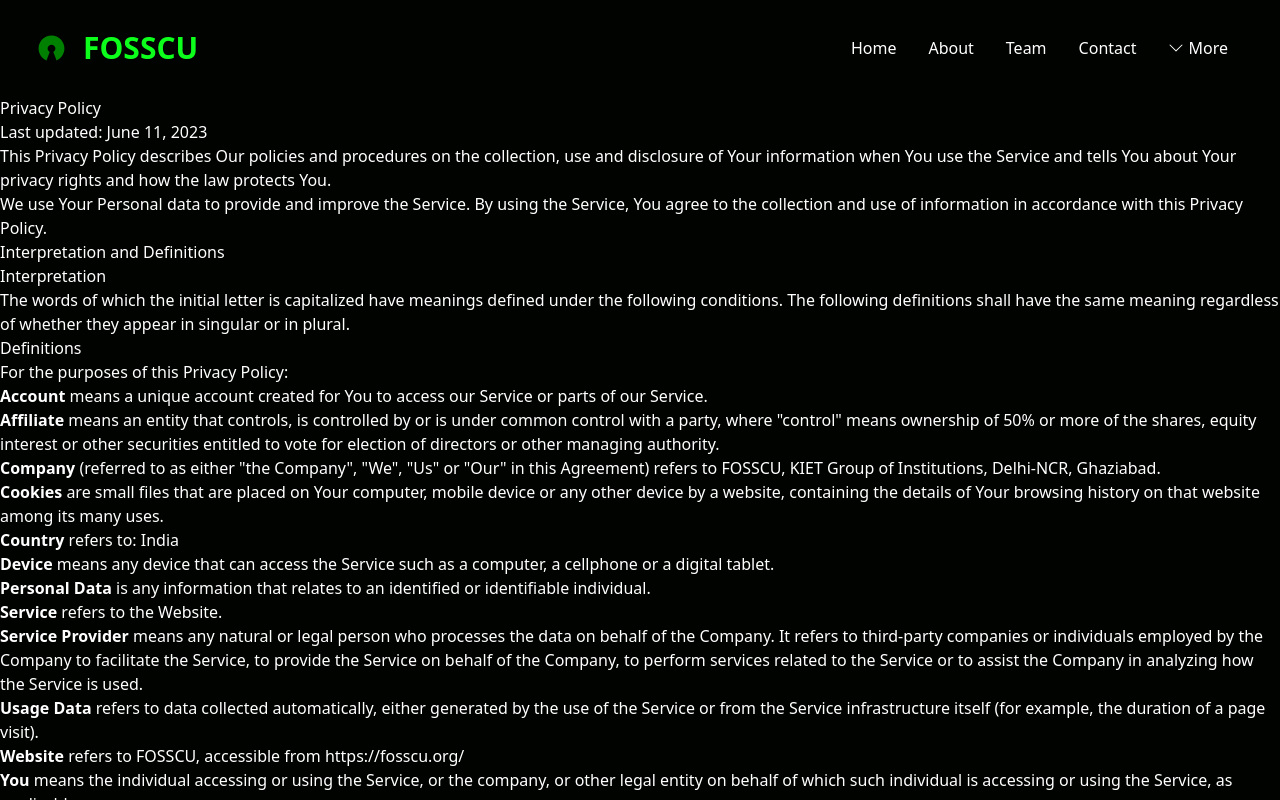
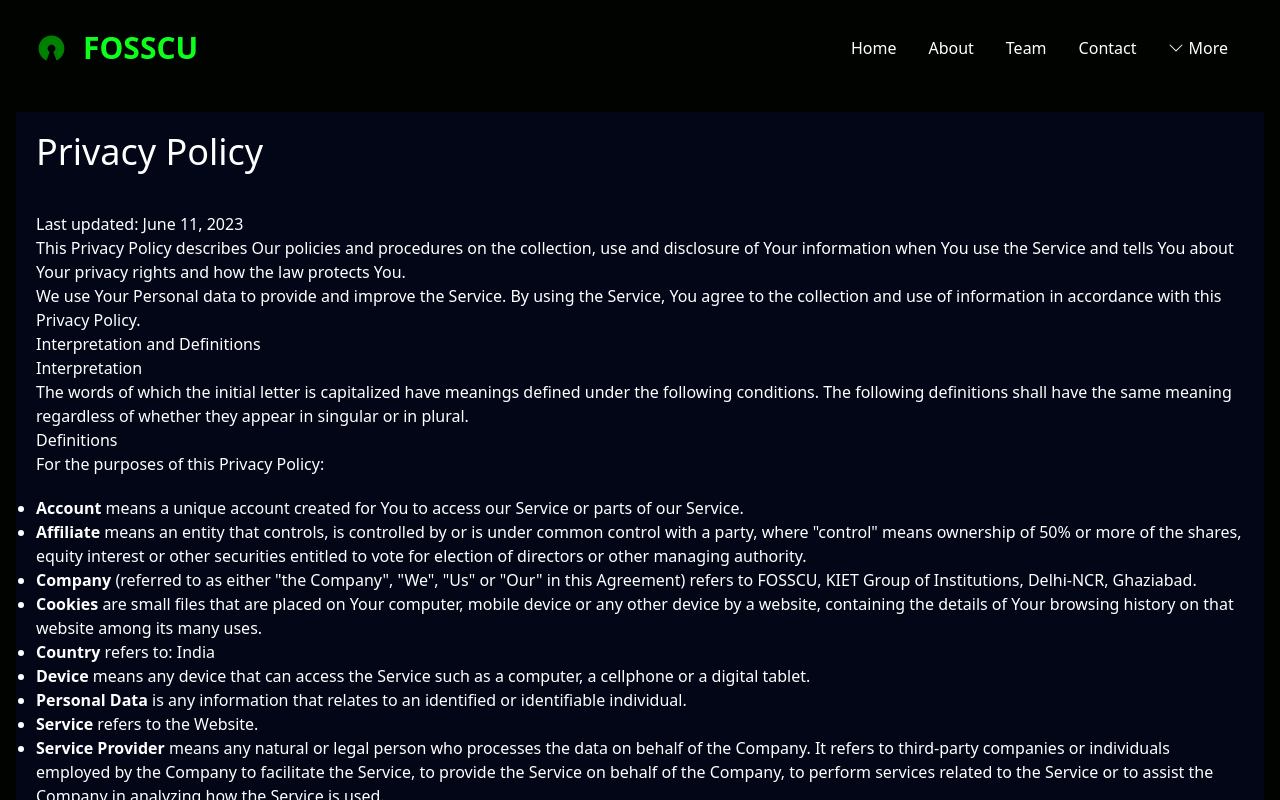
Before and after one commit to FOSS-Community/fosscu.org, a React (Vite) app: page /privacypolicy in a window 1280 px wide. Shown: the top 800 px of the page. Built offline with nearby package versions, Linux system fonts and the light colour scheme; the HTML template or start-up script is replaced by a standard one.

Commit message:
changed some lines

```diff
--- a/src/components/PrivacyPolicy.jsx
+++ b/src/components/PrivacyPolicy.jsx
@@ -2,11 +2,11 @@ import React from "react";
 
 const PrivacyPolicy = () => {
     return (
-    <div className="text-white">
+    <div className="bg-slate-950 text-white m-4 p-5" >
 
-        <h1>Privacy Policy</h1>
+        <h1 className="text-4xl">Privacy Policy</h1>
 
-        <p>Last updated: June 11, 2023</p>
+        <p className="mt-10">Last updated: June 11, 2023</p>
         <p>This Privacy Policy describes Our policies and procedures on the collection, use and disclosure of Your information when You use the Service and tells You about Your privacy rights and how the law protects You.</p>
         <p>We use Your Personal data to provide and improve the Service. By using the Service, You agree to the collection and use of information in accordance with this Privacy Policy. </p>
         <h1>Interpretation and Definitions</h1>
@@ -14,11 +14,11 @@ const PrivacyPolicy = () => {
         <p>The words of which the initial letter is capitalized have meanings defined under the following conditions. The following definitions shall have the same meaning regardless of whether they appear in singular or in plural.</p>
         <h2>Definitions</h2>
         <p>For the purposes of this Privacy Policy:</p>
-        <ul>
-        <li>
+        <ul className="list-disc list">
+        <li className=" mt-5 ">
         <p><strong>Account</strong> means a unique account created for You to access our Service or parts of our Service.</p>
         </li>
-        <li>
+        <li >
         <p><strong>Affiliate</strong> means an entity that controls, is controlled by or is under common control with a party, where &quot;control&quot; means ownership of 50% or more of the shares, equity interest or other securities entitled to vote for election of directors or other managing authority.</p>
         </li>
         <li>
```
